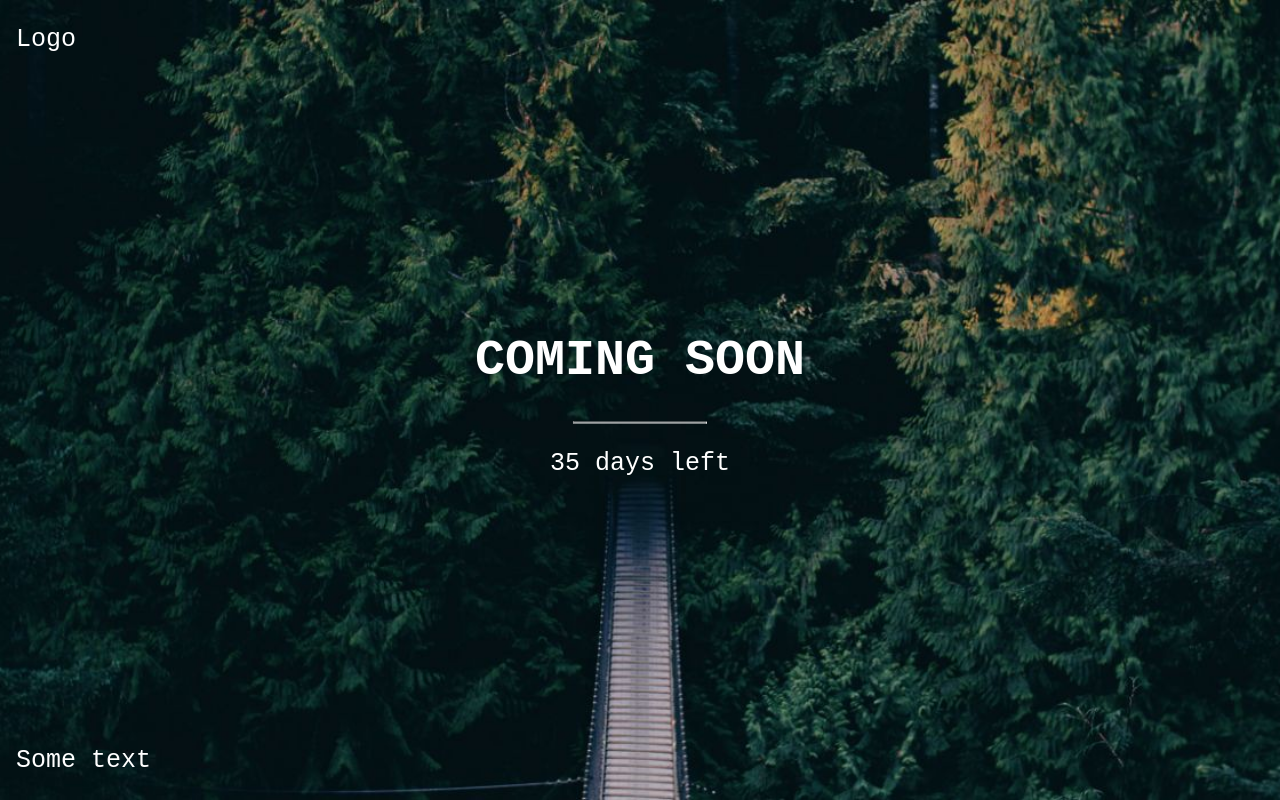
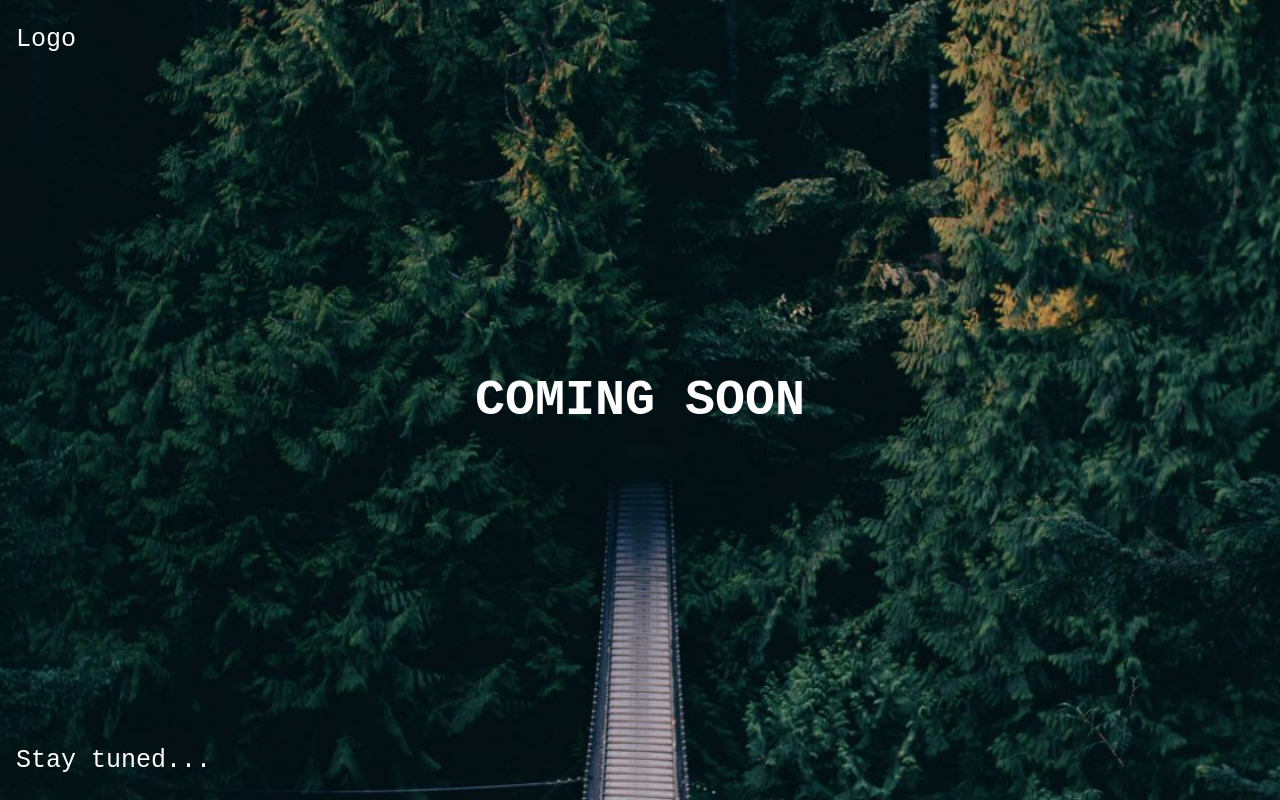
Before and after one commit to dupuik/2bsure, a plain HTML site: page index.html in a window 1280 px wide. Drawn offline with Linux system fonts and the light colour scheme.

Commit message:
Update index.html

```diff
--- a/index.html
+++ b/index.html
@@ -50,11 +50,9 @@ hr {
   </div>
   <div class="middle">
     <h1>COMING SOON</h1>
-    <hr>
-    <p>35 days left</p>
   </div>
   <div class="bottomleft">
-    <p>Some text</p>
+    <p>Stay tuned...</p>
   </div>
 </div>
 
```
